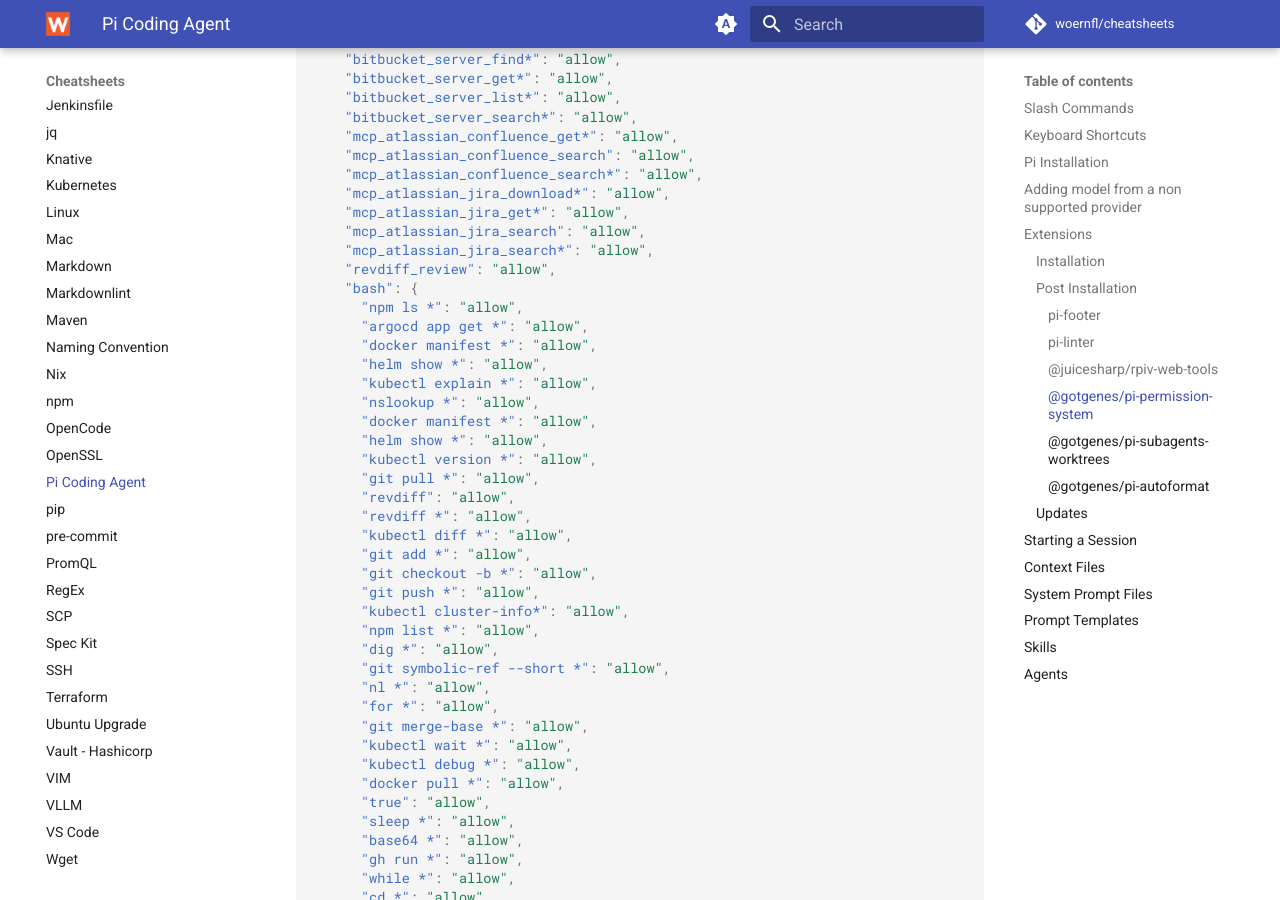
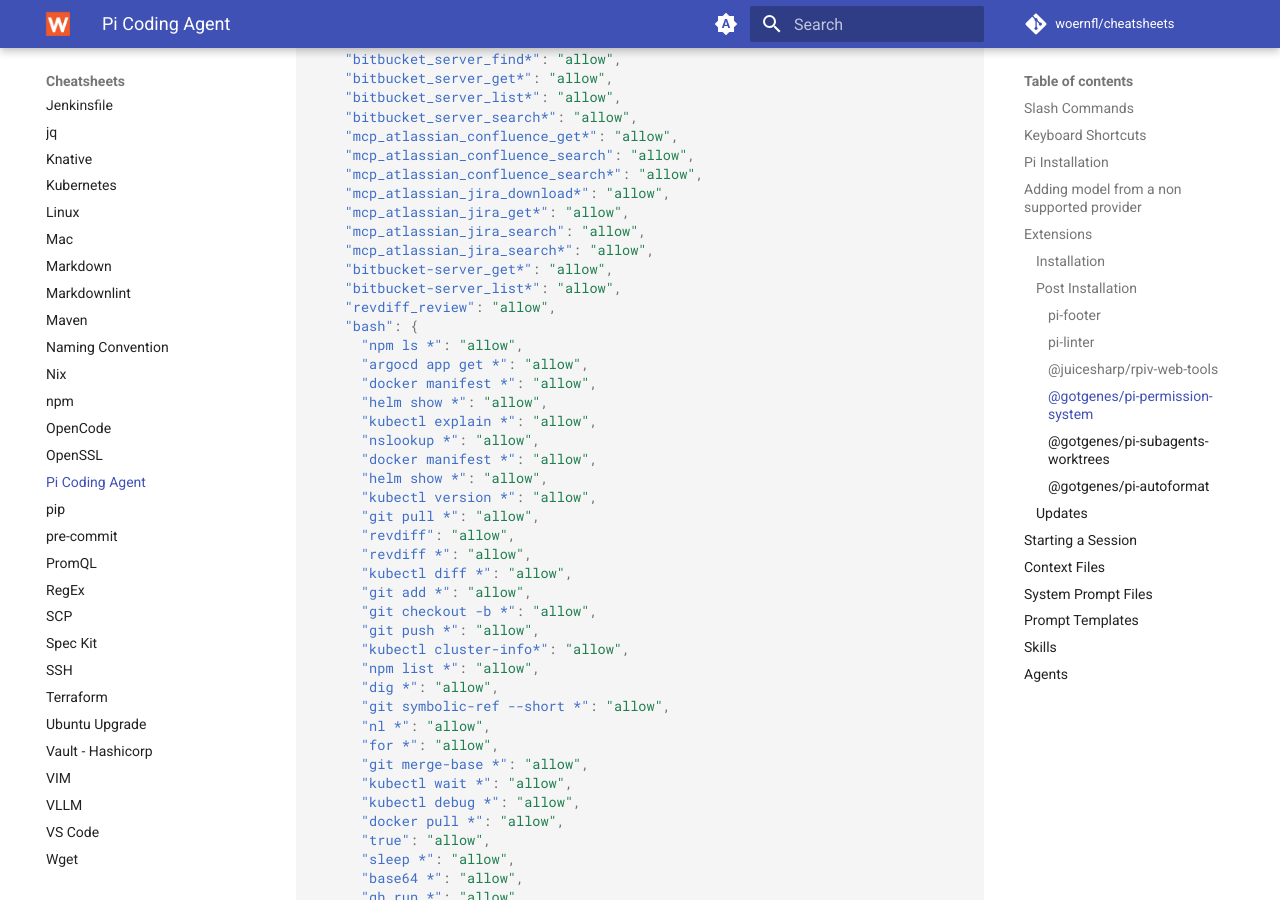
Before and after one commit to woernfl/cheatsheets, an MkDocs documentation site: the page built from docs/pi.md, in a window 1280 px wide and 900 px high, scrolled down 8561 px. Built offline with MkDocs 1.6.1 and Material for MkDocs 9.7.7, drawn with Linux system fonts in a browser that asks for light colours; comment, search, counter and statistics services are not loaded.

Commit message:
Update pi.md (#525)

```diff
--- a/docs/pi.md
+++ b/docs/pi.md
@@ -411,6 +411,8 @@ File to modify: `~/.pi/agent/extensions/pi-permission-system/config.json`:
     "mcp_atlassian_jira_get*": "allow",
     "mcp_atlassian_jira_search": "allow",
     "mcp_atlassian_jira_search*": "allow",
+    "bitbucket-server_get*": "allow",
+    "bitbucket-server_list*": "allow",
     "revdiff_review": "allow",
     "bash": {
       "npm ls *": "allow",
```
